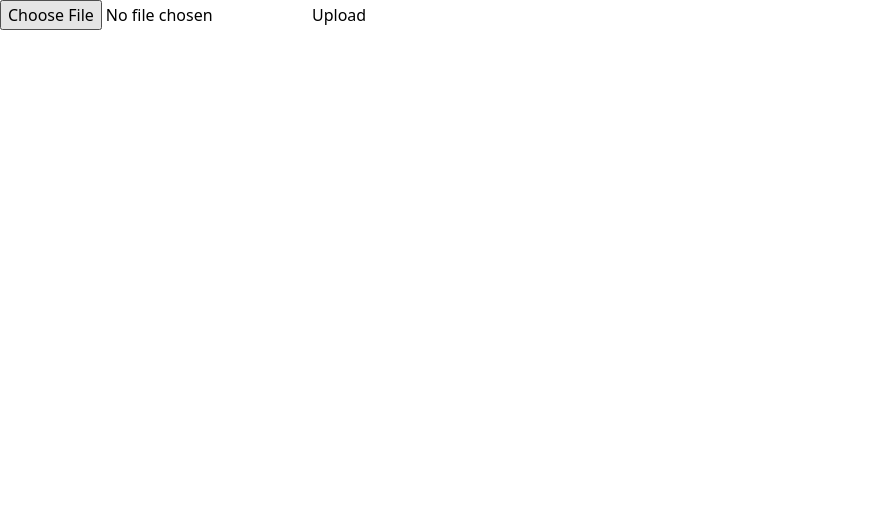
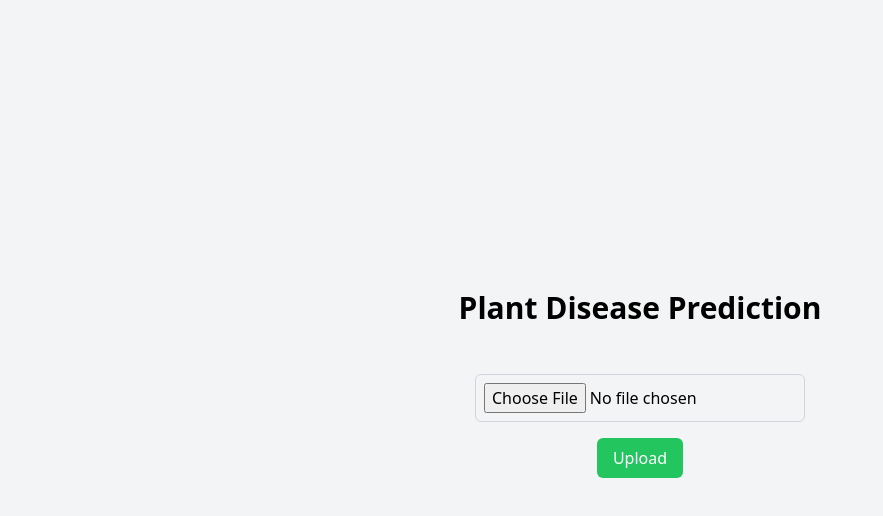
Before and after one commit to alisha0704/softwareda-plantdetection, a Next.js app: page /predict in a window 1280 px wide. Shown: the top 516 px of the page, without its empty margins (0-883 px from the left). Built offline with nearby package versions, Linux system fonts and the light colour scheme.

Commit message:
feat: added basic styling to /predict

```diff
--- a/pages/predict.tsx
+++ b/pages/predict.tsx
@@ -5,6 +5,7 @@ import ReactMarkdown from 'react-markdown';
 const ImageUpload = () => {
     const [file, setFile] = useState<File | null>(null);
     const [inference, setInference] = useState<string>('');
+    const [isLoading, setIsLoading] = useState<boolean>(false);
 
     const onFileChange = (event: React.ChangeEvent<HTMLInputElement>) => {
         if (event.target.files && event.target.files.length > 0) {
@@ -14,6 +15,7 @@ const ImageUpload = () => {
 
     const onFileUpload = async () => {
         if (!file) return;
+        setIsLoading(true)
 
         const formData = new FormData();
         formData.append('image', file);
@@ -27,14 +29,21 @@ const ImageUpload = () => {
             setInference(response.data.response);
         } catch (error) {
             console.error('Error uploading file:', error);
+        } finally{
+            setIsLoading(false)
         }
     };
 
     return (
-        <div>
-            <input type="file" onChange={onFileChange} />
-            <button onClick={onFileUpload}>Upload</button>
-            {inference && <ReactMarkdown>{inference}</ReactMarkdown>}        </div>
+        <div className="flex flex-col items-center justify-center min-h-screen bg-gray-100">
+            <h1 className="mb-12 text-3xl font-bold">Plant Disease Prediction</h1>
+            <input type="file" onChange={onFileChange} className="mb-4 p-2 border border-gray-300 rounded-md" />
+            <button onClick={onFileUpload} className="mb-8 px-4 py-2 text-white bg-green-500 rounded-md" disabled={isLoading}>
+                {isLoading ? 'Processing...' : 'Upload'}
+            </button>            {inference && <div className="max-w-md p-4 bg-white rounded-md shadow-md">
+                <ReactMarkdown>{inference}</ReactMarkdown>
+            </div>}
+        </div>
     );
 };
 
```
